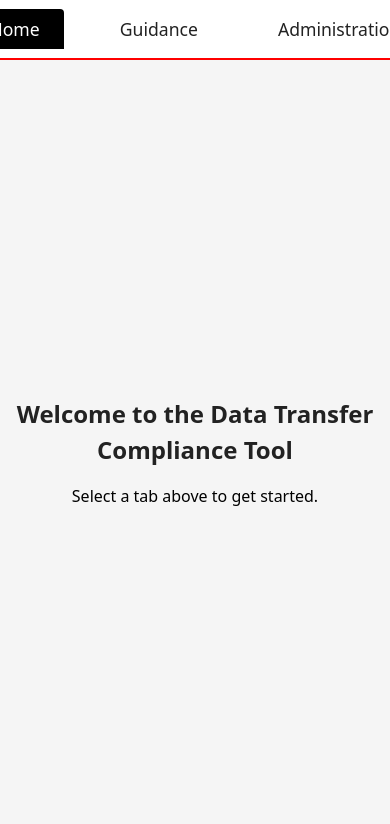
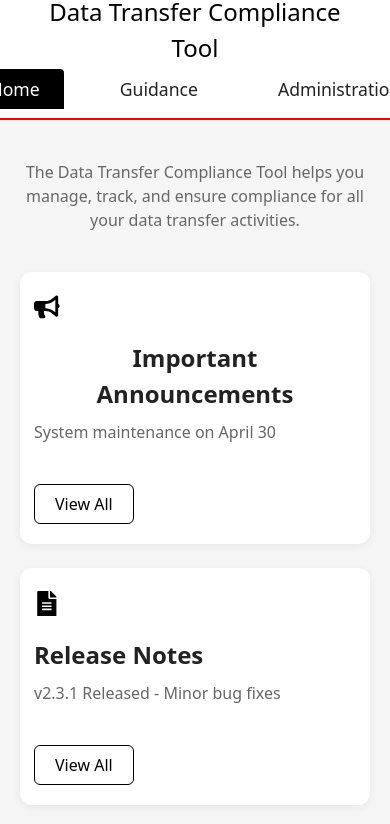
Before and after one commit to DivyamPant2803/dct-test-app, a React (Vite) app: page / in a window 390 px wide. Shown: the top 824 px of the page. Built offline with nearby package versions, Linux system fonts and the light colour scheme.

Commit message:
Enhance Home page layout and content: added responsive grid for cards, improved styling, and included summary and buttons for announcements, release notes, key notes, and training materials.

```diff
--- a/src/App.tsx
+++ b/src/App.tsx
@@ -122,8 +122,8 @@ const AppContainer = styled.div`
 const Header = styled.header`
   width: 100%;
   height: 60px;
+  font-size: 1.5rem;
   padding: 0.75rem 2rem;
-  border-bottom: 2px solid #ff0000;
   text-align: center;
   position: relative;
   flex-shrink: 0;
@@ -183,6 +183,7 @@ const App = () => (
     <GlobalStyle />
     <BrowserRouter>
       <AppContainer>
+        <Header>Data Transfer Compliance Tool</Header>
         <NavBar />
         <Main>
           <Routes>
--- a/src/pages/Home.tsx
+++ b/src/pages/Home.tsx
@@ -1,13 +1,34 @@
 import styled from 'styled-components';
+import { FaBullhorn, FaFileAlt, FaBookOpen, FaStickyNote, FaInfoCircle } from 'react-icons/fa';
 
 const Container = styled.div`
+  max-width: 1100px;
+  margin: 20px auto;
+  padding: 20px;
+  background: #f5f5f5;
+  min-height: 100vh;
+`;
+
+const Grid = styled.div`
+  display: grid;
+  grid-template-columns: repeat(auto-fit, minmax(340px, 1fr));
+  gap: 24px;
+`;
+
+const Card = styled.div`
+  background: #fff;
+  border-radius: 12px;
+  box-shadow: 0 2px 8px rgba(0, 0, 0, 0.06);
+  padding: 20px 14px;
   display: flex;
   flex-direction: column;
-  align-items: center;
-  justify-content: center;
-  height: 100%;
-  width: 100%;
-  background: #f5f5f5;
+  align-items: flex-start;
+`;
+
+const IconWrapper = styled.div`
+  font-size: 1.6rem;
+  margin-bottom: 10px;
+  color:rgb(0, 0, 0);
 `;
 
 const Title = styled.h2`
@@ -15,10 +36,75 @@ const Title = styled.h2`
   margin-bottom: 1rem;
 `;
 
+const CardTitle = styled.h3`
+  margin: 0 0 8px 0;
+  font-size: 1.5rem;
+  color: #222;
+`;
+
+const Summary = styled.p`
+  color: #666;
+  margin-bottom: 20px;
+  padding-bottom: 20px;
+`;
+
+const Button = styled.button`
+  padding: 8px 20px;
+  border-radius: 6px;
+  border: 1px solid rgb(0, 0, 0);
+  background: #fff;
+  color:rgb(0, 0, 0);
+  font-weight: 500;
+  cursor: pointer;
+  transition: background 0.2s;
+  &:hover, &:focus {
+    background:rgb(0, 0, 0);
+    color: #fff;
+    outline: none;
+  }
+`;
+
+const Collapsible = styled.details`
+  width: 100%;
+  margin-top: 16px;
+  summary {
+    font-weight: 500;
+    cursor: pointer;
+    outline: none;
+  }
+`;
+
 const Home = () => (
   <Container>
-    <Title>Welcome to the Data Transfer Compliance Tool</Title>
-    <p>Select a tab above to get started.</p>
+    <Summary>
+      The Data Transfer Compliance Tool helps you manage, track, and ensure compliance for all your data transfer activities.
+    </Summary>
+    <Grid>
+      <Card>
+        <IconWrapper><FaBullhorn aria-hidden="true" /></IconWrapper>
+        <CardTitle>Important Announcements</CardTitle>
+        <Summary>System maintenance on April 30</Summary>
+        <Button>View All</Button>
+      </Card>
+      <Card>
+        <IconWrapper><FaFileAlt aria-hidden="true" /></IconWrapper>
+        <CardTitle>Release Notes</CardTitle>
+        <Summary>v2.3.1 Released - Minor bug fixes</Summary>
+        <Button>View All</Button>
+      </Card>
+      <Card>
+        <IconWrapper><FaStickyNote aria-hidden="true" /></IconWrapper>
+        <CardTitle>Key Notes</CardTitle>
+        <Summary>Updated compliance guidelines</Summary>
+        <Button>View All</Button>
+      </Card>
+      <Card>
+        <IconWrapper><FaBookOpen aria-hidden="true" /></IconWrapper>
+        <CardTitle>Training Materials</CardTitle>
+        <Summary>New user onboarding module available</Summary>
+        <Button>View All</Button>
+      </Card>
+    </Grid>
   </Container>
 );
 
```
